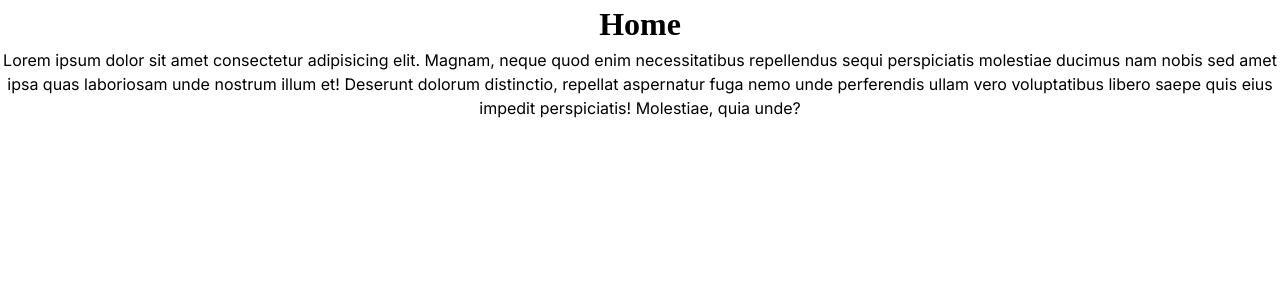
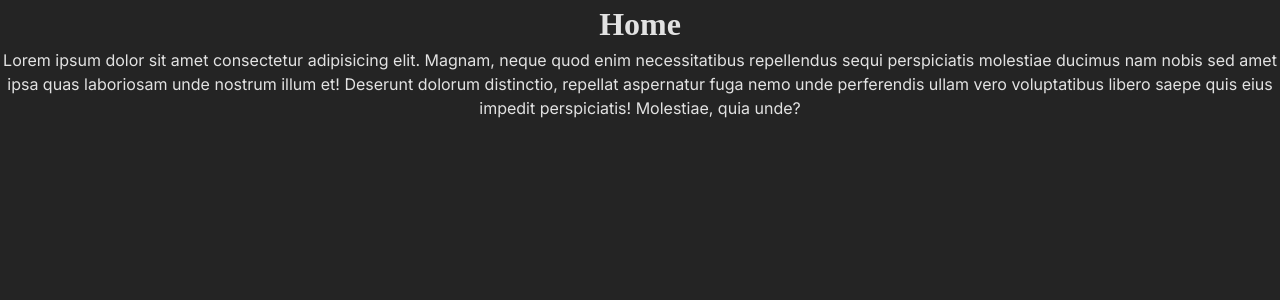
Before and after one commit to oskza/oskza-web, a Vue app: page / in a window 1280 px wide. Shown: the top 300 px of the page. Built offline with nearby package versions, Linux system fonts and the light colour scheme; a web font is replaced by a local one.

Commit message:
Added dark mode support

```diff
--- a/src/style.css
+++ b/src/style.css
@@ -1,6 +1,9 @@
 :root {
   --title-font-stack: "Victor Mono", serif;
   --font-stack: Inter, serif;
+
+  --accent-color: #FF934F;
+  --text-on-accent-color: rgba(255, 255, 255, .87);
 
   font-optical-sizing: auto;
   font-synthesis: none;
@@ -13,6 +16,34 @@
   line-height: 1.5;
 
   text-align: center;
+
+  color-scheme: light dark;
+}
+
+html {
+  --bg-color: #242424;
+  --text-color: rgba(255, 255, 255, .87);
+  --muted-text-color: rgba(255, 255, 255, .4);
+
+  --primary-color: #505050;
+  --text-on-primary-color: var(--text-color);
+
+  --border-color: var(--primary-color);
+
+  background-color: var(--bg-color);
+  color: var(--text-color);
+  transition: background-color 0.3s ease, color 0.3s ease;
+}
+
+html.light {
+  --bg-color: #fff;
+  --text-color: rgba(0, 0, 0, .87);
+  --muted-text-color: rgba(0, 0, 0, .6);
+
+  --primary-color: #102e4a;
+  --text-on-primary-color: rgba(255, 255, 255, .87);
+
+  --border-color: var(--muted-text-color);
 }
 
 *, *::before, *::after {
@@ -38,3 +69,5 @@ button {
   border: 0;
   outline: 0;
 }
+
+/* @media (prefers-color-scheme: light) {} */
```
